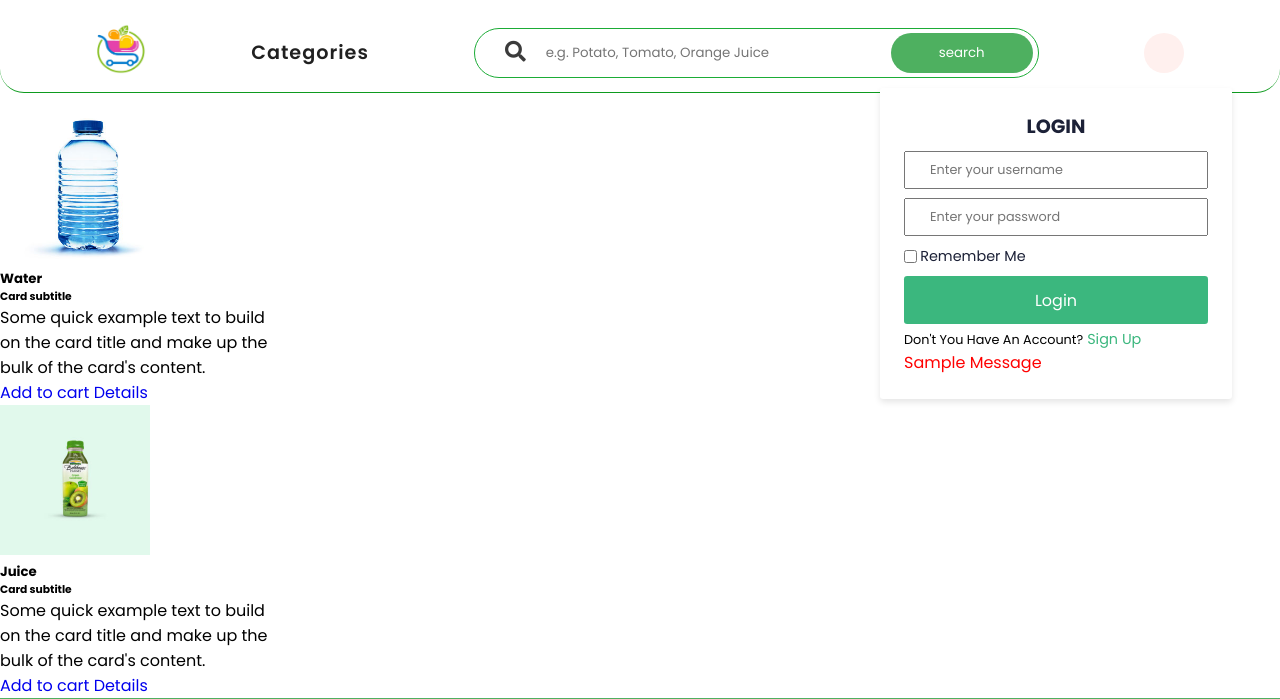
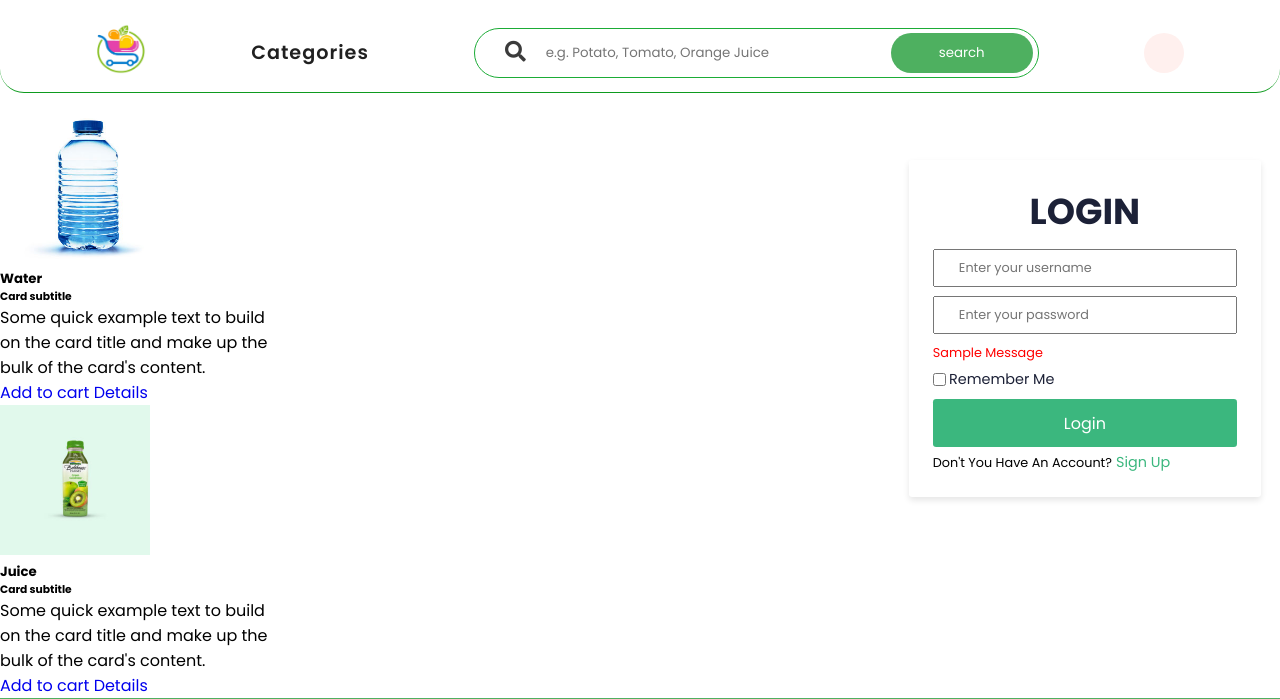
Before and after one commit to abdulkadiroksuz/Supermarket_Web_App, a Django app: page /search/ in a window 1280 px wide. Shown: the top 699 px of the page. Run offline with Django 4.2, Linux system fonts and the light colour scheme; data comes from the database, SQL or seed files in the repository; both versions use the stored data as it was after the commit; tables that the repository leaves empty hold one stand-in row (values such as "Sample post"); one stand-in notice (Sample message) is shown; some libraries are stand-ins or nearby versions.

Commit message:
Update: base.css, index.js, layout.html
-add remember me functionality
-adjust login form right and top

```diff
--- a/market/core/static/css/base.css
+++ b/market/core/static/css/base.css
@@ -1,5 +1,5 @@
 ::-webkit-scrollbar {
-    width: .6rem;
+    width: .6vw;
 }
 
 ::-webkit-scrollbar-thumb {
@@ -360,7 +360,7 @@ footer {
     text-transform: capitalize;
     text-decoration: none;
     position: fixed;
-    top: 11%;
+    top: 20vh;
     right: -100%;
     background: var(--white);
     border-radius: 0.2rem;
@@ -372,12 +372,12 @@ footer {
 }
 
 .login-form.active {
-    right: 3rem;
+    right: 1.5vw;
 }
 
 .login-form h3 {
     color: var(--black);
-    font-size: 1.2rem;
+    font-size: 4.5vh;
     text-transform: uppercase;
     text-align: center;
     margin-bottom: 0.3rem;
--- a/market/templates/layout.html
+++ b/market/templates/layout.html
@@ -24,23 +24,24 @@
     <input name="username" type="text" placeholder="Enter your username" class="box">
     <input type="password" name="password" placeholder="Enter your password" class="box">
 
+    {% if messages %}
+        <ul class="errorlist">
+            {% for message in messages %}
+                <li><span style="font-size: .8rem;">{{message}}</span></li>
+            {% endfor %}
+        </ul>
+    {% endif %}
+
     <div class="remember">
         <input type="checkbox" name="remember_me" id="remember-me">
         <label for="remember-me">Remember me</label>
     </div>
 
-    <a href="#" class="btn" id="login-button">Login</a>
+    <a class="btn" id="login-button" onclick="saveCredentials()">Login</a>
 
     <span style="font-size: .8rem;">Don't you have an account?</span>
     <a href="{% url 'user:signup' %}" class="signup-link">Sign up</a>
 
-    {% if messages %}
-        <ul class="errorlist">
-            {% for message in messages %}
-                <li>{{ message }}</li>
-            {% endfor %}
-        </ul>
-    {% endif %}
 </form>
 
 <script>
```
Also changed, not shown: market/core/static/js/index.js (+41 -20 lines), market/db.sqlite3.
